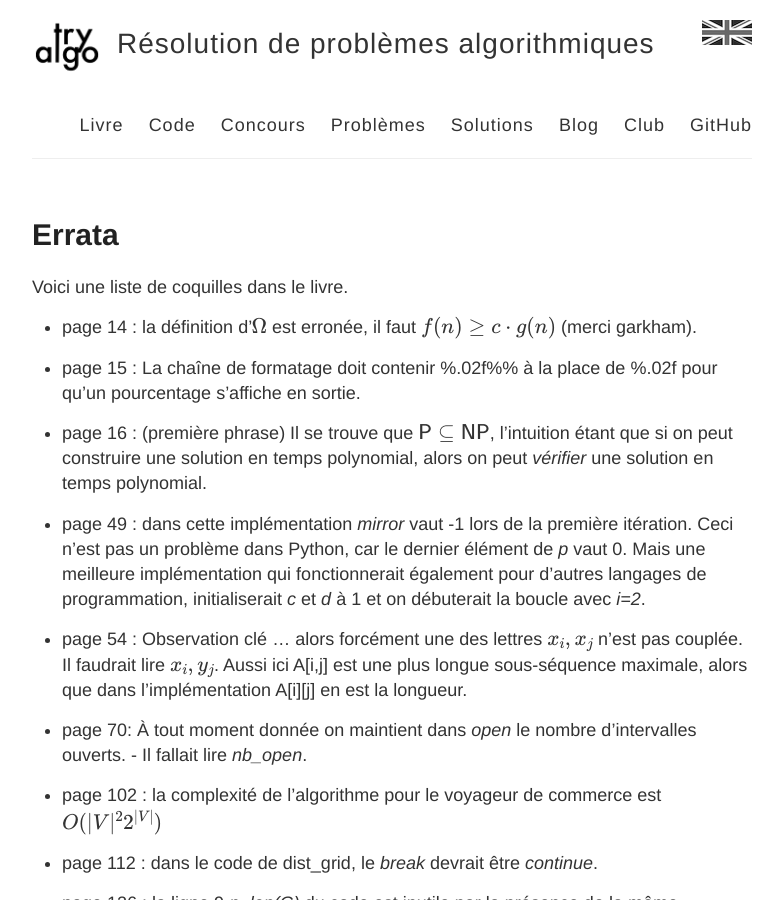
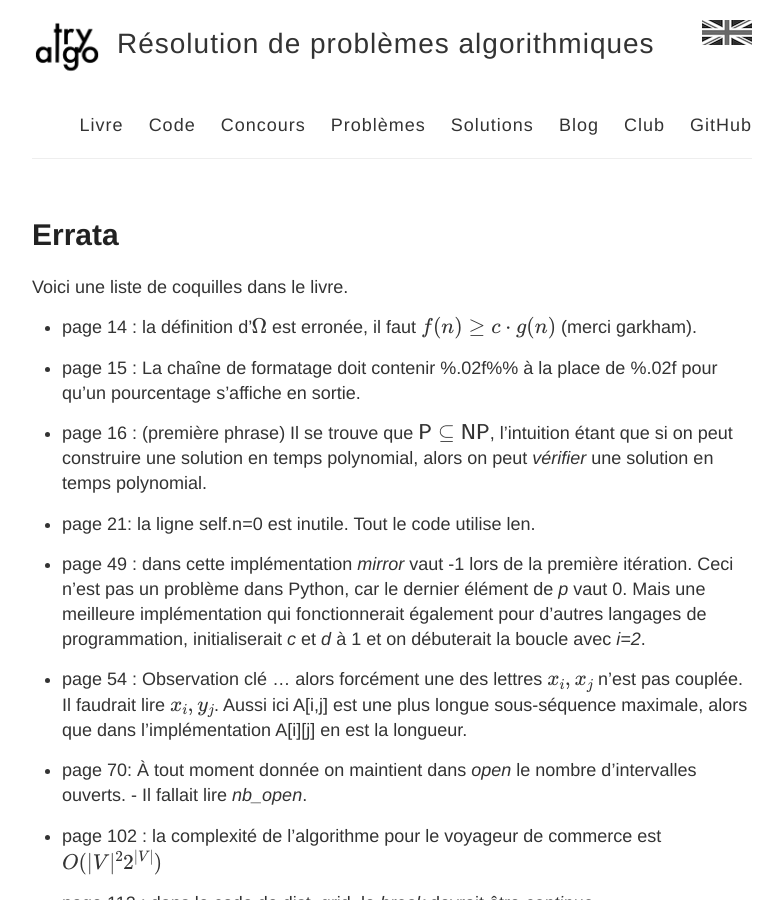
Before and after one commit to jilljenn/tryalgo.org, a Jekyll site: the page built from errata.md, in a window 1280 px wide and 900 px high. Shown: the whole window, without its empty margins (248-1031 px from the left). Built offline with Jekyll 4.4.1, drawn with Linux system fonts in a browser that asks for light colours; nearby versions of some CDN libraries; formulas are drawn with MathJax 3.

Commit message:
errata our_heap

```diff
--- a/errata.md
+++ b/errata.md
@@ -10,6 +10,8 @@ Voici une liste de coquilles dans le livre.
 - page 15 : La chaîne de formatage doit contenir %.02f%% à la place de %.02f pour qu'un pourcentage s'affiche en sortie.
 
 - page 16 : (première phrase) Il se trouve que $\textsf{P} \subseteq \textsf{NP}$, l'intuition étant que si on peut construire une solution en temps polynomial, alors on peut *vérifier* une solution en temps polynomial.
+
+- page 21: la ligne self.n=0 est inutile. Tout le code utilise len.
 
 - page 49 : dans cette implémentation *mirror* vaut -1 lors de la première itération. Ceci n'est pas un problème dans Python, car le dernier élément de *p* vaut 0.  Mais une meilleure implémentation qui fonctionnerait également pour d'autres langages de programmation, initialiserait *c* et *d* à 1 et on débuterait la boucle avec *i=2*.
 
```
